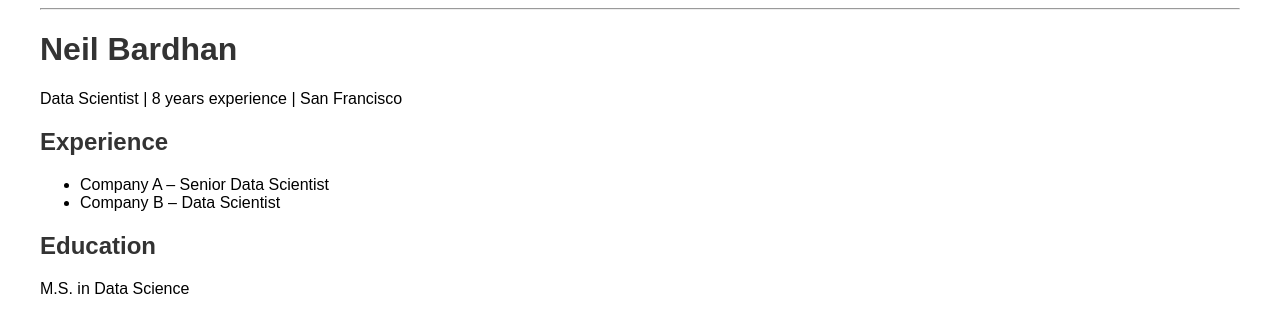
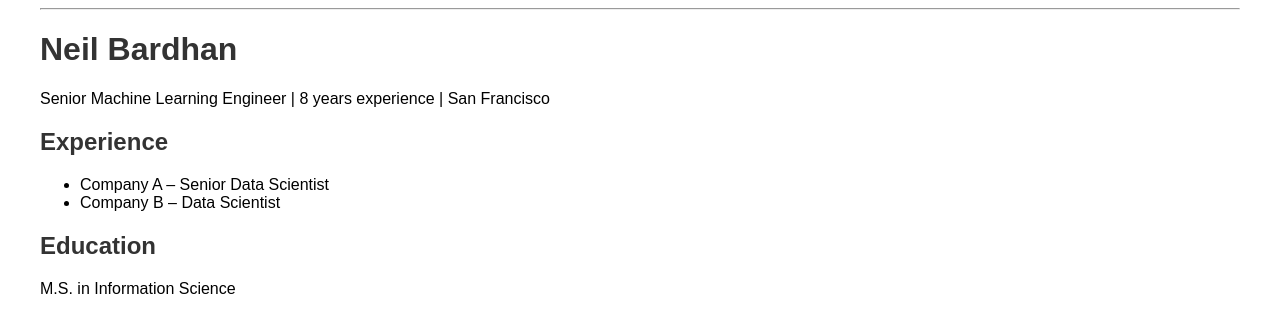
Before and after one commit to NeilBardhan/neilbio, a Flask app: page / in a window 1280 px wide. Shown: the part 58-391 px from the top of the page. Run offline with Flask 3, Linux system fonts and the light colour scheme.

Commit message:
Minor changes to index.html

```diff
--- a/templates/index.html
+++ b/templates/index.html
@@ -1,7 +1,7 @@
 {% extends "base.html" %}
 {% block content %}
 <h1>Neil Bardhan</h1>
-<p>Data Scientist | 8 years experience | San Francisco</p>
+<p>Senior Machine Learning Engineer | 8 years experience | San Francisco</p>
 
 <h2>Experience</h2>
 <ul>
@@ -10,5 +10,5 @@
 </ul>
 
 <h2>Education</h2>
-<p>M.S. in Data Science</p>
+<p>M.S. in Information Science</p>
 {% endblock %}
```
